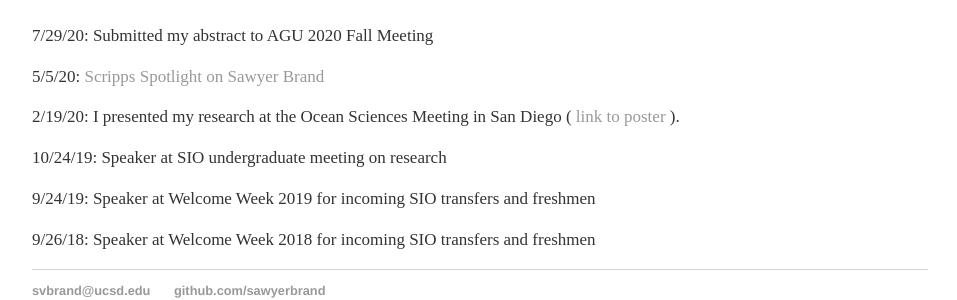
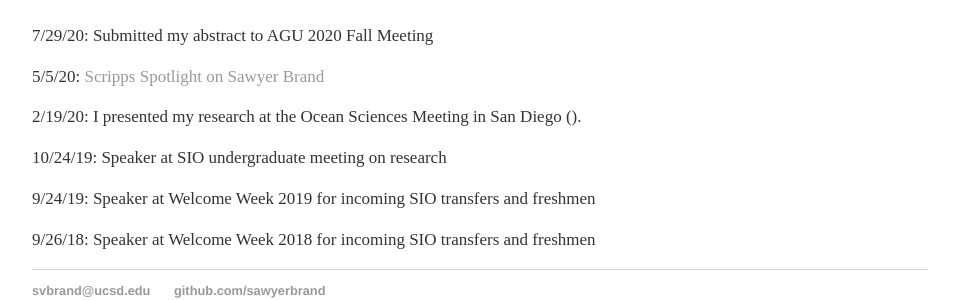
Before and after one commit to SawyerBrand/SawyerBrand.github.io, a Jekyll site: the page built from index.html, in a window 1280 px wide. Shown: the part 744-1044 px from the top of the page, without its empty margins (160-1117 px from the left). Built offline with Jekyll 4.4.1, drawn with Linux system fonts in a browser that asks for light colours.

Commit message:
Update index.html

```diff
--- a/index.html
+++ b/index.html
@@ -38,7 +38,7 @@
 	<h1 "font-size:30px">News</h1>
 			<p style="font-size:17px">7/29/20: Submitted my abstract to AGU 2020 Fall Meeting</p>
 			<P style="font-size:17px">5/5/20: <a href="https://scripps.ucsd.edu/news/scripps-student-spotlight-sawyer-brand">Scripps Spotlight on Sawyer Brand</a>
-			<p style="font-size:17px">2/19/20: I presented my research at the Ocean Sciences Meeting in San Diego ( <a href="/OSM">link to poster</a> ).</p>
+			<p style="font-size:17px">2/19/20: I presented my research at the Ocean Sciences Meeting in San Diego ().</p>
 			<p style="font-size:17px">10/24/19: Speaker at SIO undergraduate meeting on research</p>
 			<p style="font-size:17px">9/24/19: Speaker at Welcome Week 2019 for incoming SIO transfers and freshmen</p>
 			<p style="font-size:17px">9/26/18: Speaker at Welcome Week 2018 for incoming SIO transfers and freshmen</p>
```
